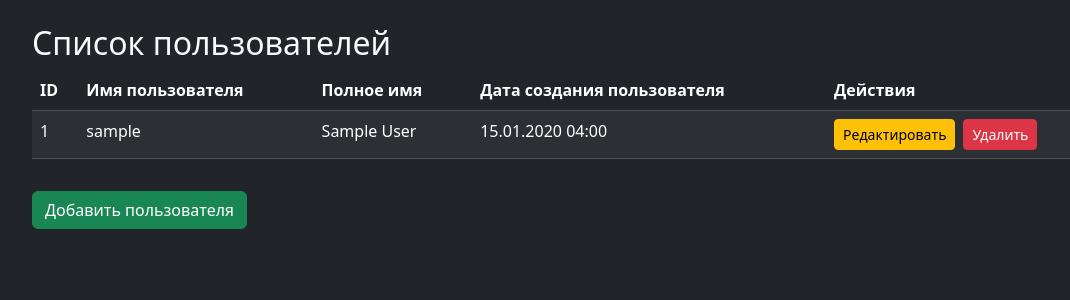
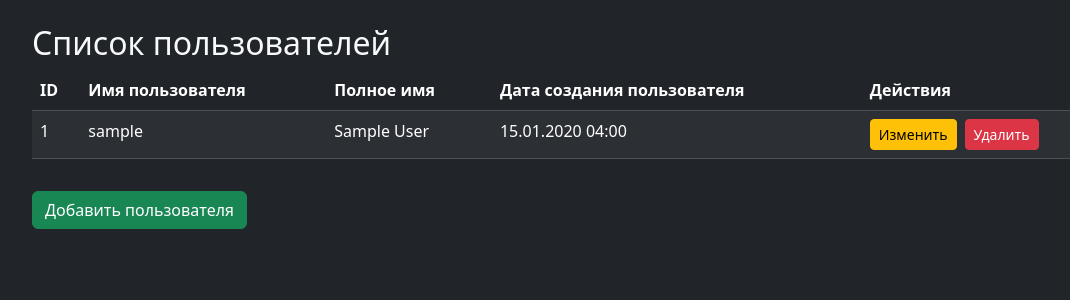
Before and after one commit to IvanFoksha/python-project-52, a Django app: template task_manager/templates/users/user_list.html in a window 1280 px wide. Shown: the part 113-413 px from the top of the page, without its empty margins (62-1132 px from the left). Run offline with Django 5.2, Linux system fonts and the light colour scheme; the template is opened without the code that fills it: values that come from a table or form of the project are taken from there, others are empty; tables that the repository leaves empty hold one stand-in row (values such as "Sample post"); some libraries are stand-ins or nearby versions.

Commit message:
Update templates for correct input

```diff
--- a/task_manager/templates/users/user_list.html
+++ b/task_manager/templates/users/user_list.html
@@ -24,7 +24,7 @@
             <a
               href="{% url 'user_update' pk=user.pk %}"
               class="btn btn-warning btn-sm"
-              >Редактировать</a
+              >Изменить</a
             >
             <a
               href="{% url 'user_delete' pk=user.pk %}"
```
Also changed, not shown: task_manager/templates/base.html (+0 -20 lines).
